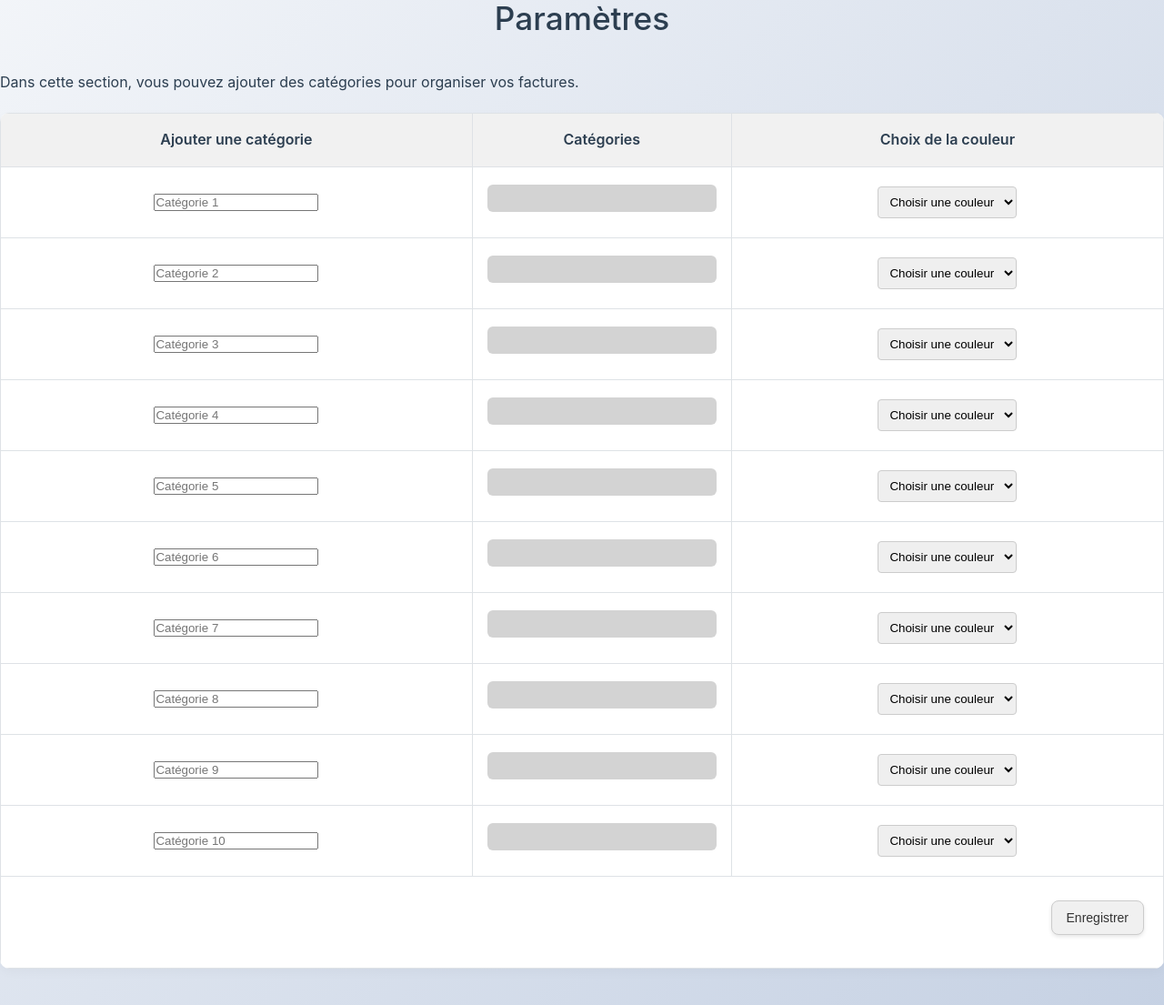
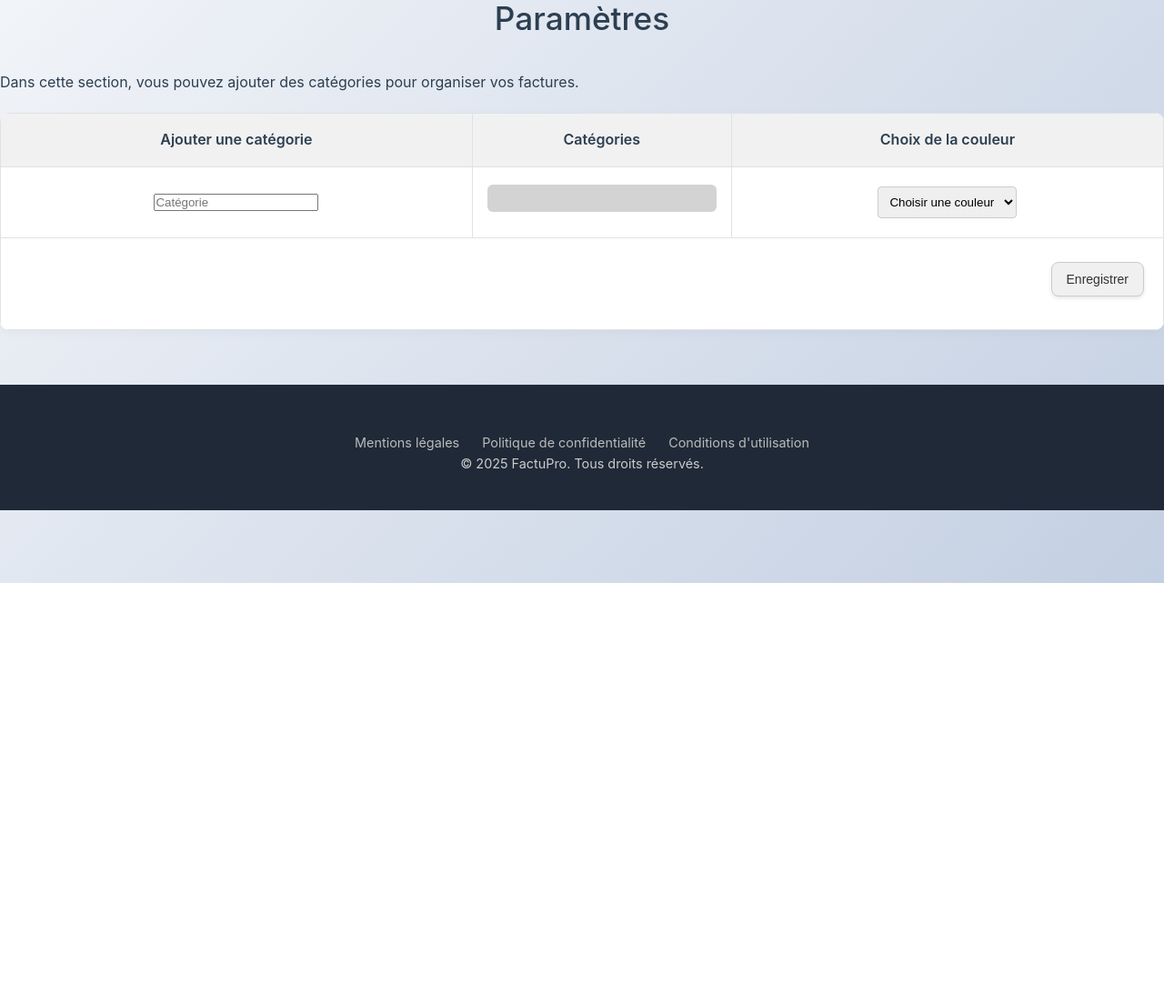
Before and after one commit to LouisMonin/Gestionnaire-Factures, a Flask app: page /parametres in a window 1280 px wide. Shown: the part 159-1264 px from the top of the page at 91% size. After the commit the page ends 800 px from the top, so only its background shows below. Run offline with Flask 3, Linux system fonts and the light colour scheme.

Commit message:
Push - Paramètres factures
Test

```diff
--- a/gestion_factures/templates/parametres.html
+++ b/gestion_factures/templates/parametres.html
@@ -21,7 +21,6 @@
 </tr>
     </thead>
  <tbody>
-  {% for i in range(1, 11) %}
   <tr>
     <td>
       <input type="text" class="category-input" placeholder="Catégorie {{ i }}" maxlength="50">
@@ -45,7 +44,6 @@
       </select>
     </td>
   </tr>
-  {% endfor %}
 </tbody>
 
 <tfoot>
```
Also changed, not shown: gestion_factures/categories.db.
